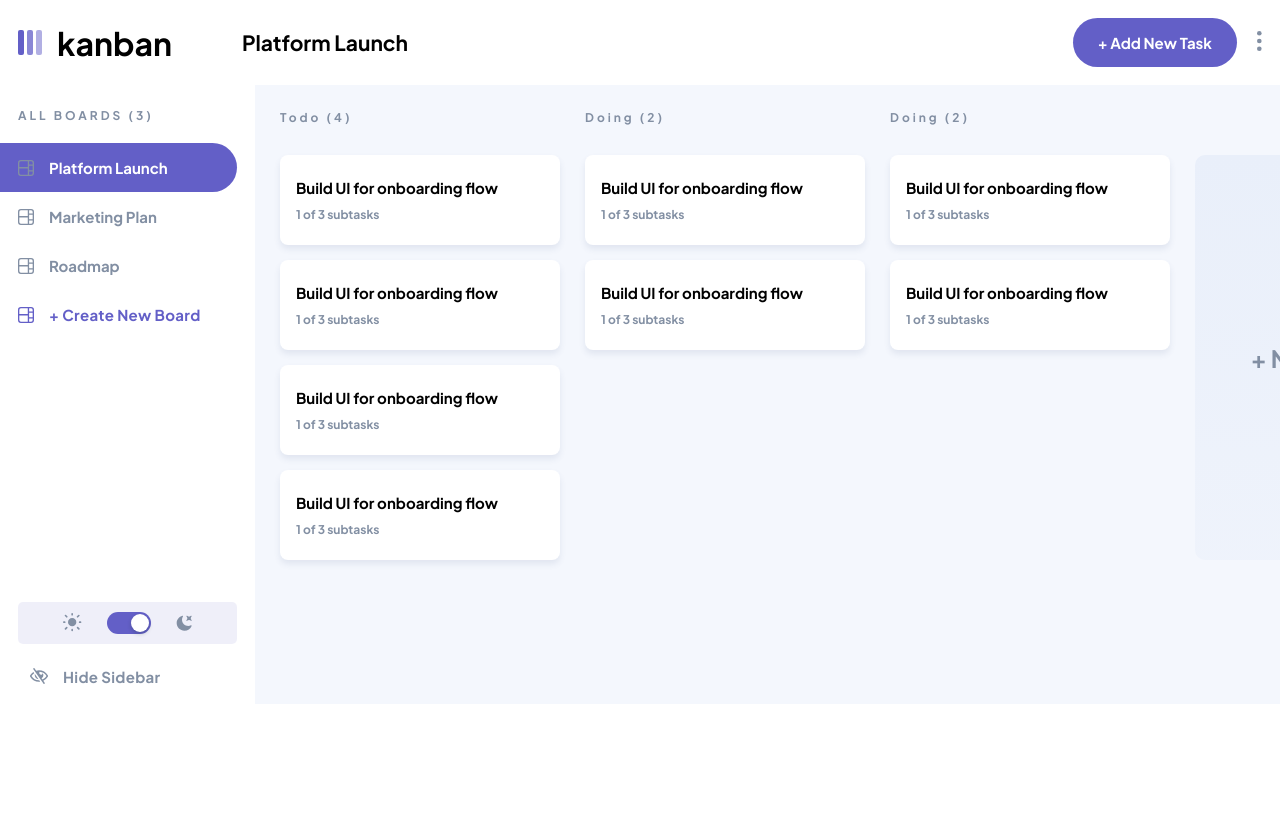
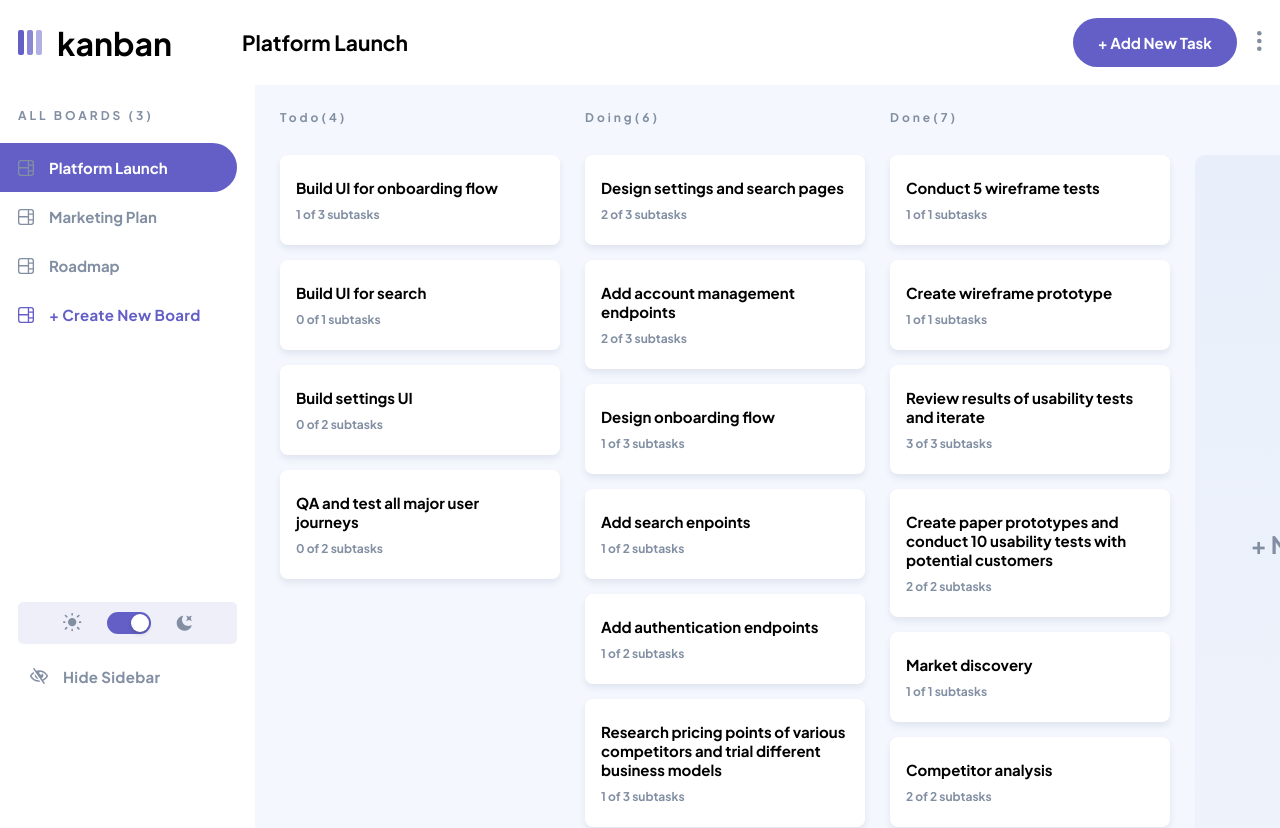
Before and after one commit to NurgulYunusova/Kanban-Task-Management, a React (Vite) app: page / in a window 1280 px wide. Shown: the top 828 px of the page. Before the commit the page ends 800 px from the top, so only its background shows below. Built offline with nearby package versions, Linux system fonts and the light colour scheme.

Commit message:
updated sidebar and content part

```diff
--- a/src/components/content/Content.jsx
+++ b/src/components/content/Content.jsx
@@ -1,10 +1,17 @@
-import { useEffect, useRef, useState } from "react";
+import { useContext, useEffect, useRef, useState } from "react";
 import "./content.scss";
 import xmark from "../../assets/images/x-mark.svg";
+import { TaskContext } from "../../context/TaskContext";
 
 function Content() {
+  const { boards } = useContext(TaskContext);
+
   const [modalVisible, setModalVisible] = useState(false);
   const [columnNames, setColumnNames] = useState(["Todo", "Doing", "Done"]);
+
+  const board = boards?.find((board) => board.isActive === true);
+  const columns = board?.columns;
+
   const modalRef = useRef();
 
   const handleNewColumn = () => {
@@ -36,53 +43,27 @@ function Content() {
       <div className="content">
         <div className="contentContainer">
           <div className="columns">
-            <div className="column">
-              <h4 className="columnName">Todo (4)</h4>
-              <div className="tasks">
-                <div className="task">
-                  <h3>Build UI for onboarding flow</h3>
-                  <p>1 of 3 subtasks</p>
-                </div>
-                <div className="task">
-                  <h3>Build UI for onboarding flow</h3>
-                  <p>1 of 3 subtasks</p>
-                </div>
-                <div className="task">
-                  <h3>Build UI for onboarding flow</h3>
-                  <p>1 of 3 subtasks</p>
-                </div>
-                <div className="task">
-                  <h3>Build UI for onboarding flow</h3>
-                  <p>1 of 3 subtasks</p>
+            {columns?.map((column, index) => (
+              <div className="column" key={index}>
+                <h4 className="columnName">
+                  {column.name}({column.tasks.length})
+                </h4>
+                <div className="tasks">
+                  {column.tasks.map((task, index) => (
+                    <div className="task" key={index}>
+                      <h3>{task.title}</h3>
+                      <p>
+                        {
+                          task.subtasks.filter((subtask) => subtask.isCompleted)
+                            .length
+                        }{" "}
+                        of {task.subtasks.length} subtasks
+                      </p>
+                    </div>
+                  ))}
                 </div>
               </div>
-            </div>
-            <div className="column">
-              <h4 className="columnName">Doing (2)</h4>
-              <div className="tasks">
-                <div className="task">
-                  <h3>Build UI for onboarding flow </h3>
-                  <p>1 of 3 subtasks</p>
-                </div>
-                <div className="task">
-                  <h3>Build UI for onboarding flow</h3>
-                  <p>1 of 3 subtasks</p>
-                </div>
-              </div>
-            </div>
-            <div className="column">
-              <h4 className="columnName">Doing (2)</h4>
-              <div className="tasks">
-                <div className="task">
-                  <h3>Build UI for onboarding flow</h3>
-                  <p>1 of 3 subtasks</p>
-                </div>
-                <div className="task">
-                  <h3>Build UI for onboarding flow</h3>
-                  <p>1 of 3 subtasks</p>
-                </div>
-              </div>
-            </div>
+            ))}
 
             <div className="addColumnButton" onClick={handleNewColumn}>
               <p>+ New Column</p>
--- a/src/components/sidebar/Sidebar.jsx
+++ b/src/components/sidebar/Sidebar.jsx
@@ -7,7 +7,7 @@ import { useFormik } from "formik";
 import * as Yup from "yup";
 
 function Sidebar() {
-  const { updateBoards, boards } = useContext(TaskContext);
+  const { updateBoards, boards, setBoards } = useContext(TaskContext);
 
   const [modalVisible, setModalVisible] = useState(false);
   const [columnNames, setColumnNames] = useState(["Todo", "Doing"]);
@@ -55,6 +55,17 @@ function Sidebar() {
     setColumnNames([...columnNames, ""]);
   };
 
+  const handleClick = (e, index) => {
+    e.preventDefault();
+    setActiveIndex(index);
+
+    const updatedBoards = boards.map((board, i) => {
+      return { ...board, isActive: i === index };
+    });
+
+    setBoards(updatedBoards);
+  };
+
   useEffect(() => {
     const handleClickOutside = (event) => {
       if (modalRef.current && !modalRef.current.contains(event.target)) {
@@ -84,7 +95,7 @@ function Sidebar() {
                   <li
                     key={index}
                     className={index === activeIndex ? "active" : ""}
-                    onClick={() => setActiveIndex(index)}
+                    onClick={(e) => handleClick(e, index)}
                   >
                     <svg
                       width="16"
--- a/src/context/TaskContext.jsx
+++ b/src/context/TaskContext.jsx
@@ -1,21 +1,20 @@
 /* eslint-disable react/prop-types */
-import { createContext } from "react";
+import { createContext, useState } from "react";
 import data from "../data.json";
 
 export const TaskContext = createContext();
 
 export const TaskProvider = ({ children }) => {
-  const boards = data.boards;
+  const [boards, setBoards] = useState(data.boards);
 
   const updateBoards = (newBoard) => {
     boards.push(newBoard);
-    console.log("board: ", boards);
   };
 
   console.log("board: ", boards);
 
   return (
-    <TaskContext.Provider value={{ boards, updateBoards }}>
+    <TaskContext.Provider value={{ boards, updateBoards, setBoards }}>
       {children}
     </TaskContext.Provider>
   );
--- a/src/data.json
+++ b/src/data.json
@@ -2,7 +2,7 @@
   "boards": [
     {
       "name": "Platform Launch",
-      "isActive": false,
+      "isActive": true,
       "columns": [
         {
           "name": "Todo",
```
